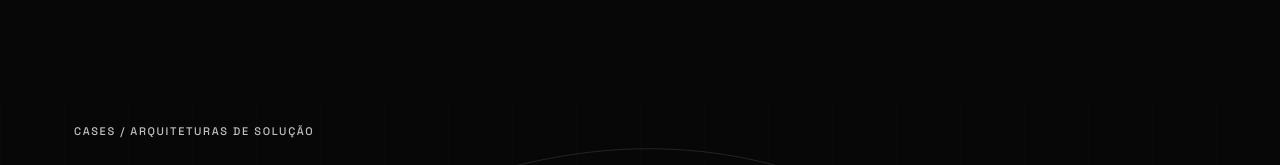
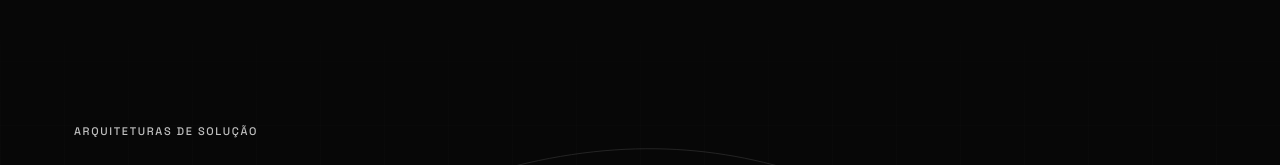
Before and after one commit to j-victor29/SITE-CRK-NEXUS, a React (Vite) app in the folder app/: page / in a window 1280 px wide. Shown: the part 4860-5025 px from the top of the page. Built offline with nearby package versions, Linux system fonts and the light colour scheme; no server answers.

Commit message:
fix: renomear seção de casos para arquiteturas de solução

```diff
--- a/app/src/sections/CasesSection.tsx
+++ b/app/src/sections/CasesSection.tsx
@@ -95,7 +95,7 @@ const CasesSection: React.FC = () => {
   };
 
   return (
-    <section id="cases" className="relative scroll-mt-20 overflow-hidden bg-[#070707] py-[120px]">
+    <section id="numeros" className="relative scroll-mt-20 overflow-hidden bg-[#070707] py-[120px]">
       <div className="pointer-events-none absolute inset-0 opacity-35" style={{ backgroundImage: 'linear-gradient(to right, rgba(192,192,192,.05) 1px, transparent 1px), linear-gradient(to bottom, rgba(192,192,192,.05) 1px, transparent 1px)', backgroundSize: '64px 64px', maskImage: 'linear-gradient(to bottom, transparent, black 15%, black 85%, transparent)' }} />
       <TopographicLayer />
       <div className="pointer-events-none absolute left-1/2 top-1/3 h-[520px] w-[820px] -translate-x-1/2 rounded-full bg-[#C0C0C0]/[0.025] blur-3xl" />
@@ -103,7 +103,7 @@ const CasesSection: React.FC = () => {
       <div className="relative z-10 mx-auto max-w-[1180px] px-6">
         <motion.div initial={{ opacity: 0, y: reduceMotion ? 0 : 24 }} whileInView={{ opacity: 1, y: 0 }} viewport={{ once: true, amount: 0.35 }} transition={{ duration: reduceMotion ? 0 : 0.65 }} className="grid gap-8 border-b border-[#C0C0C0]/25 pb-12 lg:grid-cols-[1fr_0.72fr] lg:items-end">
           <div>
-            <SectionTag text="CASES / ARQUITETURAS DE SOLUÇÃO" className="text-[#C0C0C0]" />
+            <SectionTag text="ARQUITETURAS DE SOLUÇÃO" className="text-[#C0C0C0]" />
             <h2 className="mt-5 max-w-[720px] font-display text-[34px] font-bold leading-[1.08] text-crk-text-primary sm:text-[44px] lg:text-[52px]">
               Estratégia aplicada.<span className="block bg-gradient-to-r from-[#E8E8E8] via-[#AFAFAF] to-[#5E5E5E] bg-clip-text text-transparent">Soluções que ganham escala.</span>
             </h2>
```
